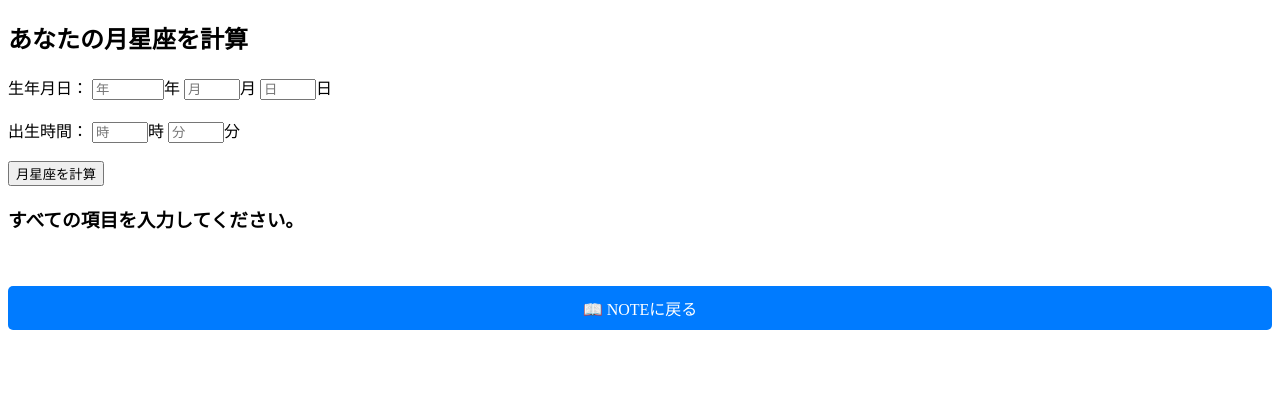
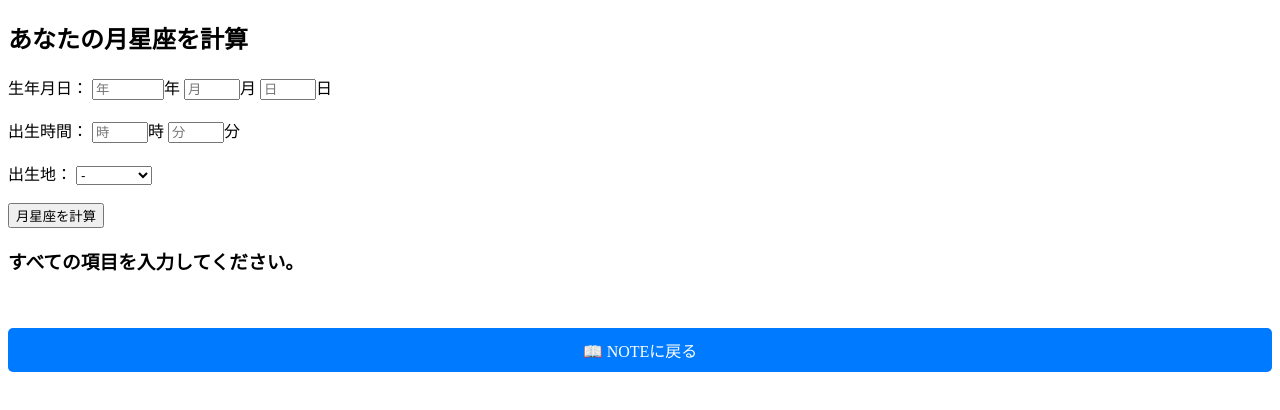
Before and after one commit to ouka-rin/moon-sign-calculator, a plain HTML site: page index.html in a window 1280 px wide. Both pictures are taken after a click on the button "月星座を計算". Drawn offline with Linux system fonts and the light colour scheme.

Commit message:
Update index.html

```diff
--- a/index.html
+++ b/index.html
@@ -3,7 +3,7 @@
 <head>
     <meta charset="UTF-8">
     <meta name="viewport" content="width=device-width, initial-scale=1.0">
-    <title>☆月星座計算ツール☆</title>
+    <title>月星座計算ツール</title>
     <script>
         function calculateMoonSign() {
             let year = document.getElementById("year").value;
@@ -11,14 +11,15 @@
             let day = document.getElementById("day").value;
             let hour = document.getElementById("hour").value;
             let minute = document.getElementById("minute").value;
+            let place = document.getElementById("place").value;
 
-            if (!year || !month || !day || !hour || !minute) {
+            if (!year || !month || !day || !hour || !minute || !place) {
                 document.getElementById("result").innerText = "すべての項目を入力してください。";
                 return;
             }
 
             let birthDate = new Date(Date.UTC(year, month - 1, day, hour, minute));
-            let moonSign = getCorrectMoonSign(birthDate);
+            let moonSign = getCorrectMoonSign(birthDate, place);
 
             if (!moonSign) {
                 document.getElementById("result").innerText = "エラーが発生しました。もう一度お試しください。";
@@ -27,21 +28,32 @@
             }
         }
 
-        function getCorrectMoonSign(date) {
+        function getCorrectMoonSign(date, place) {
             const zodiacSigns = [
                 "牡羊座", "牡牛座", "双子座", "蟹座", "獅子座", "乙女座",
                 "天秤座", "蠍座", "射手座", "山羊座", "水瓶座", "魚座"
             ];
 
-            // 月の軌道周期（NASAデータ基準）
+            const placeOffsets = {
+                "1": 9, "2": 9, "3": 9, "4": 9, "5": 9, "6": 9, "7": 9, "8": 9, "9": 9, "10": 9,
+                "11": 9, "12": 9, "13": 9, "14": 9, "15": 9, "16": 9, "17": 9, "18": 9, "19": 9,
+                "20": 9, "21": 9, "22": 9, "23": 9, "24": 9, "25": 9, "26": 9, "27": 9, "28": 9,
+                "29": 9, "30": 9, "31": 9, "32": 9, "33": 9, "34": 9, "35": 9, "36": 9, "37": 9,
+                "38": 9, "39": 9, "40": 9, "41": 9, "42": 9, "43": 9, "44": 9, "45": 9, "46": 9,
+                "47": 9
+            };
+
+            let timezoneOffset = placeOffsets[place] || 9;
+            date.setHours(date.getHours() + timezoneOffset);
+
             let referenceDate = new Date("2000-01-06T00:00:00Z");
-            let lunarCycle = 27.321661; // 月の公転周期
+            let lunarCycle = 27.321661;
             let daysSinceReference = (date - referenceDate) / (1000 * 60 * 60 * 24);
-            let moonPosition = (daysSinceReference % lunarCycle) / lunarCycle * 360; // 度数に変換
+            let moonPosition = (daysSinceReference % lunarCycle) / lunarCycle * 360;
 
-            let signIndex = Math.floor((moonPosition / 30) % 12); // 0～11の範囲に収める
+            let signIndex = Math.floor((moonPosition / 30) % 12);
 
-            return zodiacSigns[signIndex >= 0 ? signIndex : 0]; // 安全策として負の値を防ぐ
+            return zodiacSigns[signIndex >= 0 ? signIndex : 0];
         }
     </script>
 </head>
@@ -54,9 +66,59 @@
     <label>出生時間：</label>
     <input type="number" id="hour" placeholder="時" min="0" max="23">時
     <input type="number" id="minute" placeholder="分" min="0" max="59">分<br><br>
+    <label>出生地：</label>
+    <select id="place">
+        <option value="">-</option>
+        <option value="1">北海道</option>
+        <option value="2">青森県</option>
+        <option value="3">岩手県</option>
+        <option value="4">宮城県</option>
+        <option value="5">秋田県</option>
+        <option value="6">山形県</option>
+        <option value="7">福島県</option>
+        <option value="8">茨城県</option>
+        <option value="9">栃木県</option>
+        <option value="10">群馬県</option>
+        <option value="11">埼玉県</option>
+        <option value="12">千葉県</option>
+        <option value="13">東京都</option>
+        <option value="14">神奈川県</option>
+        <option value="15">新潟県</option>
+        <option value="16">富山県</option>
+        <option value="17">石川県</option>
+        <option value="18">福井県</option>
+        <option value="19">山梨県</option>
+        <option value="20">長野県</option>
+        <option value="21">岐阜県</option>
+        <option value="22">静岡県</option>
+        <option value="23">愛知県</option>
+        <option value="24">三重県</option>
+        <option value="25">滋賀県</option>
+        <option value="26">京都府</option>
+        <option value="27">大阪府</option>
+        <option value="28">兵庫県</option>
+        <option value="29">奈良県</option>
+        <option value="30">和歌山県</option>
+        <option value="31">鳥取県</option>
+        <option value="32">島根県</option>
+        <option value="33">岡山県</option>
+        <option value="34">広島県</option>
+        <option value="35">山口県</option>
+        <option value="36">徳島県</option>
+        <option value="37">香川県</option>
+        <option value="38">愛媛県</option>
+        <option value="39">高知県</option>
+        <option value="40">福岡県</option>
+        <option value="41">佐賀県</option>
+        <option value="42">長崎県</option>
+        <option value="43">熊本県</option>
+        <option value="44">大分県</option>
+        <option value="45">宮崎県</option>
+        <option value="46">鹿児島県</option>
+        <option value="47">沖縄県</option>
+    </select><br><br>
     <button onclick="calculateMoonSign()">月星座を計算</button>
     <h3 id="result"></h3>
-
     <br><br>
     <a href="https://note.com/ouka_rin/n/n26a3aa48cbfc" style="display:block; text-align:center; padding:10px; background-color:#007BFF; color:white; text-decoration:none; border-radius:5px;">📖 NOTEに戻る</a>
 </body>
```
